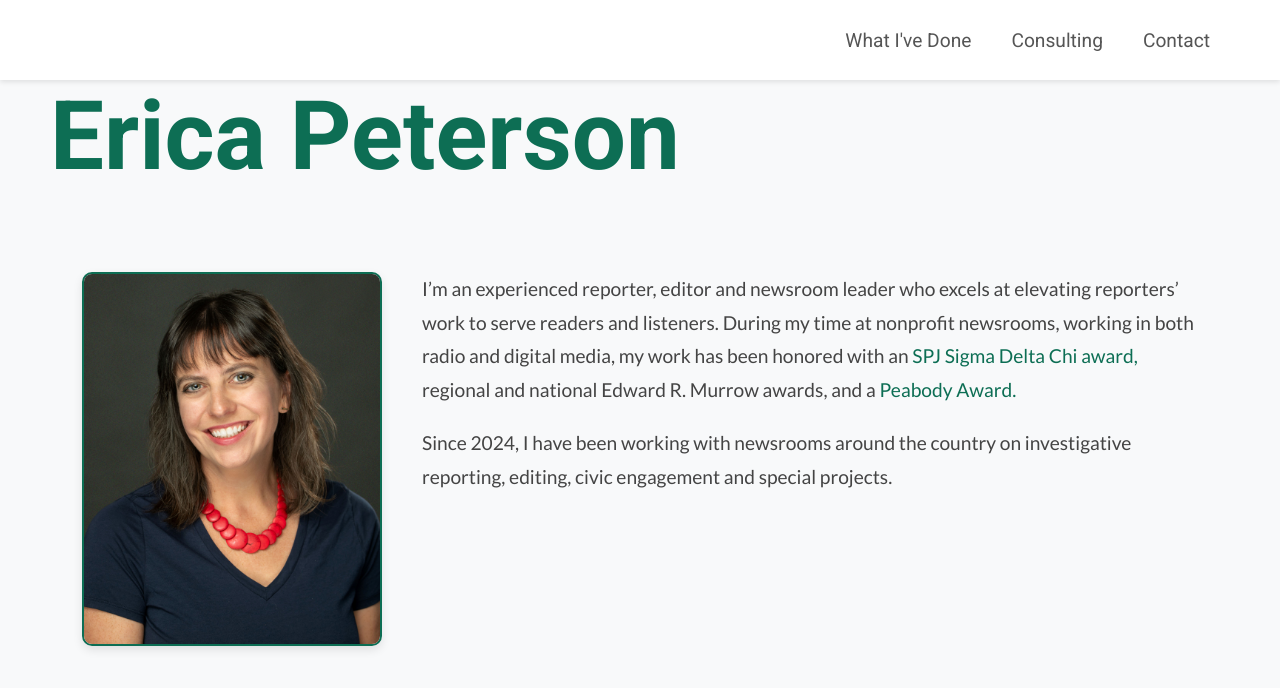
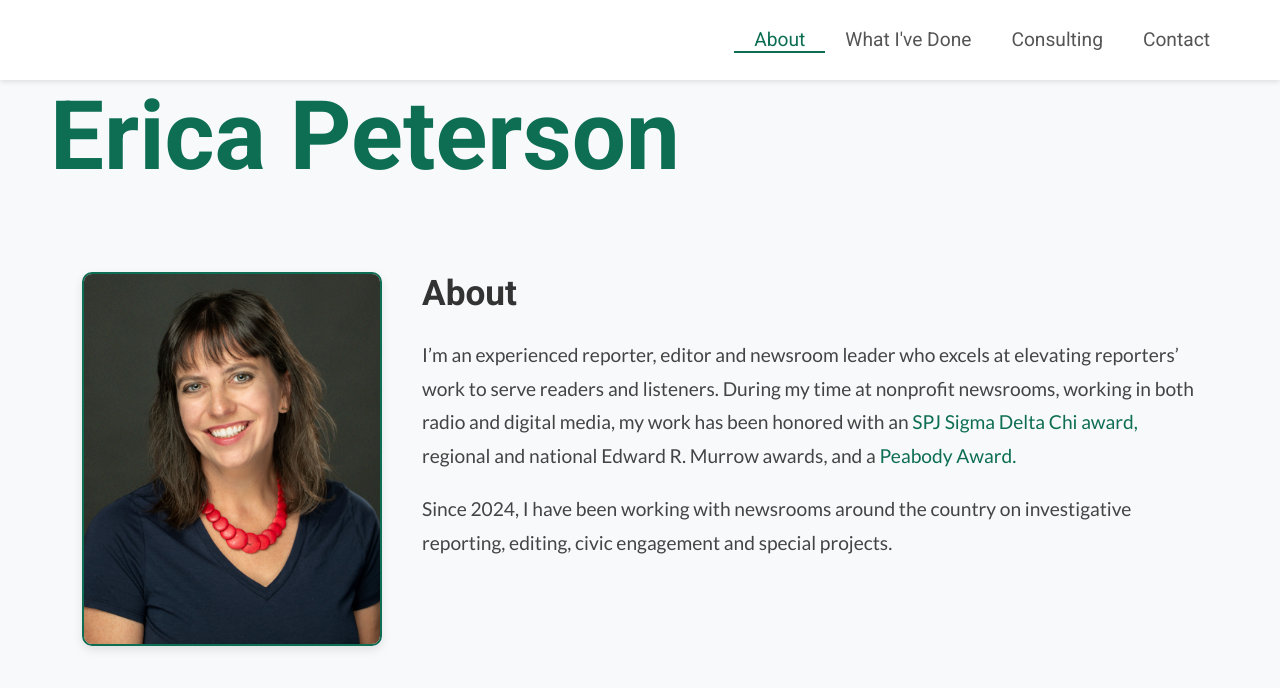
Before and after one commit to 255AM/ep, a React (Create React App) app: page /what-ive-done in a window 1280 px wide. Shown: the top 688 px of the page. Built offline with nearby package versions, Linux system fonts and the light colour scheme.

Commit message:
Refactor page routing and layout updates

```diff
--- a/src/About.js
+++ b/src/About.js
@@ -1,5 +1,5 @@
 import React from 'react';
-import profilePic from './ep.jpg'; // Replace with your image path
+import profilePic from './ep.jpg';
 import './App.css';
 
 const About = () => (
@@ -8,6 +8,7 @@ const About = () => (
       <img src={profilePic} alt="Profile" className="profile-pic" />
     </div>
     <div className="about-text">
+      <h2>About</h2>
       <p>
       I’m an experienced reporter, editor and newsroom leader who excels at elevating reporters’ work to serve readers and listeners.
       During my time at nonprofit newsrooms, working in both radio and digital media, my work has been honored with an
--- a/src/App.css
+++ b/src/App.css
@@ -153,6 +153,10 @@ a:hover {
   padding: 20px;
 }
 
+.page-shell {
+  min-height: calc(100vh - 140px);
+}
+
 /* About Container */
 .about-container {
   display: flex;
@@ -181,6 +185,10 @@ a:hover {
   padding: 0 20px;
 }
 
+.about-text h2 {
+  margin-bottom: 24px;
+}
+
 /* Contact Container */
 .contact-container {
   max-width: 600px;
@@ -197,6 +205,10 @@ a:hover {
 .contact-container p {
   font-size: 1.1em;
   margin-bottom: 15px;
+}
+
+.contact-container a {
+  font-weight: 700;
 }
 
 .contact-container a {
@@ -247,6 +259,10 @@ a:hover {
   /* Adjust section margin to account for navbar and large brand */
   .section {
     margin-top: 60px; /* Adjust based on navbar and large brand height */
+  }
+
+  .page-shell {
+    padding-bottom: 60px;
   }
 
   /* Remove absolute positioning from large brand */
@@ -332,4 +348,8 @@ a:hover {
   .section {
     margin-top: 120px; /* Height of the navbar */
   }
+
+  .page-shell {
+    min-height: calc(100vh - 120px);
+  }
 }
--- a/src/App.js
+++ b/src/App.js
@@ -7,6 +7,13 @@ import Contact from './Contact';
 
 const App = () => {
   const [isMenuOpen, setMenuOpen] = useState(false);
+
+  const pages = [
+    { path: '/', label: 'About', element: <About /> },
+    { path: '/what-ive-done', label: "What I've Done", element: <WhatIveDone /> },
+    { path: '/consulting', label: 'Consulting', element: <Consulting /> },
+    { path: '/contact', label: 'Contact', element: <Contact /> },
+  ];
 
   const toggleMenu = () => setMenuOpen(!isMenuOpen);
   const closeMenu = () => setMenuOpen(false);
@@ -20,15 +27,16 @@ const App = () => {
           </NavLink>
           <button className="hamburger" onClick={toggleMenu}>☰</button>
           <nav className={`nav-links ${isMenuOpen ? 'open' : ''}`}>
-            <NavLink to="/what-ive-done" onClick={closeMenu} className={({ isActive }) => (isActive ? 'active' : '')}>
-              What I've Done
-            </NavLink>
-            <NavLink to="/consulting" onClick={closeMenu} className={({ isActive }) => (isActive ? 'active' : '')}>
-              Consulting
-            </NavLink>
-            <NavLink to="/contact" onClick={closeMenu} className={({ isActive }) => (isActive ? 'active' : '')}>
-              Contact
-            </NavLink>
+            {pages.map((page) => (
+              <NavLink
+                key={page.path}
+                to={page.path}
+                onClick={closeMenu}
+                className={({ isActive }) => (isActive ? 'active' : '')}
+              >
+                {page.label}
+              </NavLink>
+            ))}
           </nav>
         </header>
 
@@ -39,14 +47,13 @@ const App = () => {
           </NavLink>
         </div>
 
-        <div className="section">
+        <main className="section page-shell">
           <Routes>
-            <Route path="/" element={<About />} />
-            <Route path="/what-ive-done" element={<WhatIveDone />} />
-            <Route path="/consulting" element={<Consulting />} />
-            <Route path="/contact" element={<Contact />} />
+            {pages.map((page) => (
+              <Route key={page.path} path={page.path} element={page.element} />
+            ))}
           </Routes>
-        </div>
+        </main>
       </div>
     </Router>
   );
--- a/src/Contact.js
+++ b/src/Contact.js
@@ -4,7 +4,7 @@ const Contact = () => (
   <div className="contact-container">
     <h2>Contact</h2>
     <p>
-      Email me at <a href="mailto:erica.m.peterson@gmail.com">erica.m.peterson@gmail.com</a>, or reach out on
+      Email me at <a href="mailto:erica.m.peterson@gmail.com">erica.m.peterson@gmail.com</a>, or reach out on{' '}
       <a href="https://www.linkedin.com/in/ericampeterson" target="_blank" rel="noopener noreferrer"> LinkedIn</a>.
     </p>
   </div>
```
